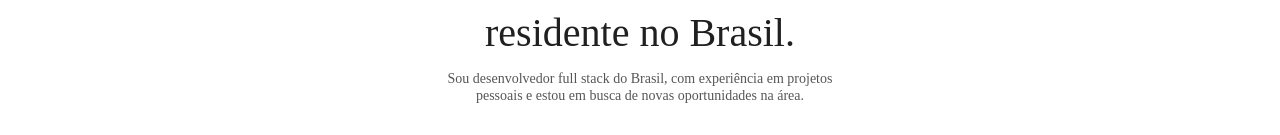
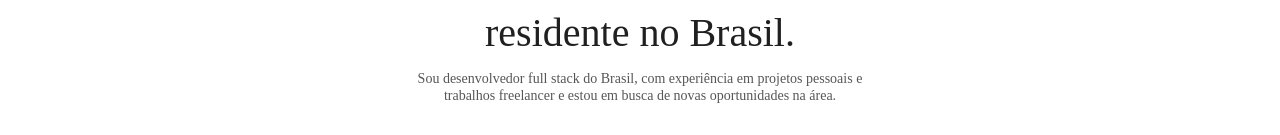
Before and after one commit to Allysson-ryan/Interface-MeuPortifolio-Pessoal-2.0-, a React (Vite) app: page / in a window 1280 px wide. Shown: the part 384-519 px from the top of the page. Built offline with nearby package versions, Linux system fonts and the light colour scheme; no server answers; a web font is replaced by a local one.

Commit message:
Update introduction text in HomeSection component

```diff
--- a/src/Sections/HomeSection.tsx
+++ b/src/Sections/HomeSection.tsx
@@ -23,8 +23,7 @@
             residente no Brasil.
           </h1>
           <p className="text-p-410 max-sm:text-[13px] sm:text-[14px] text-[16px] font-secondary text-secondary text-center max-sm:w-[70%] w-[55%] leading-tight mt-3 mb-5">
-            Sou desenvolvedor full stack do Brasil, com experiência em projetos
-            pessoais e estou em busca de novas oportunidades na área.
+            Sou desenvolvedor full stack do Brasil, com experiência em projetos pessoais e trabalhos freelancer e estou em busca de novas oportunidades na área.
           </p>
         </div>
         <div className="flex items-center justify-center mt-3 gap-7 max-sm:flex-col ">
```
